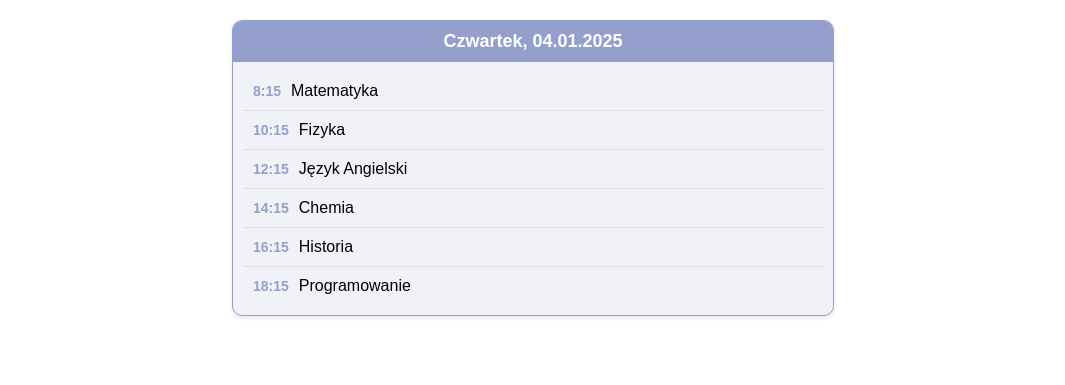
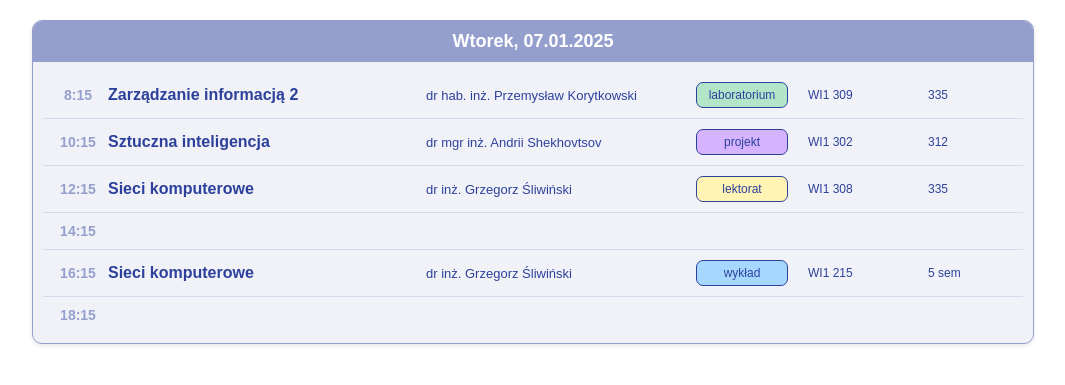
Before and after one commit to exITnerd/Skibidi-GPT, a PHP site: template schedule-app/src/Views/schedule/one_tab_day.php in a window 1280 px wide. Shown: the top 385 px of the page, without its empty margins (107-1172 px from the left). Run offline with PHP 8.4, Linux system fonts and the light colour scheme; the template is opened without the code that fills it, so the values that code supplies are empty.

Commit message:
update one day css

```diff
--- a/schedule-app/src/Views/schedule/one_tab_day.php
+++ b/schedule-app/src/Views/schedule/one_tab_day.php
@@ -12,13 +12,14 @@
             padding: 0;
         }
         .daily-schedule {
-            max-width: 600px;
+            max-width: 1000px;
             margin: 20px auto;
             border: 1px solid #959FCD;
             border-radius: 10px;
             background-color: #f0f2f7;
             box-shadow: 0 2px 4px rgba(0, 0, 0, 0.1);
             overflow: hidden;
+
         }
         .daily-schedule-header {
             background-color: #959FCD;
@@ -34,9 +35,9 @@
         .daily-schedule-row {
             display: flex;
             align-items: center;
-            justify-content: space-between;
+            justify-content: flex-start;
             padding: 10px;
-            border-bottom: 1px solid #e0e0e0;
+            border-bottom: 1px solid rgba(149, 159, 205, 0.3);
         }
         .daily-schedule-row:last-child {
             border-bottom: none;
@@ -45,44 +46,180 @@
             color: #959FCD;
             font-size: 14px;
             font-weight: bold;
-        }
+            text-align: center;
+            display: flex;
+            align-items: center;
+            justify-content: center;
+        min-width: 50px;}
+
         .task-slot {
             flex: 1;
             text-align: left;
-            margin-left: 10px;
-            color: #000;
+            margin-left: 5px;
+            margin-right: 5px;
+            color: #2D419C;
+            font-size: 16px;
+            max-width: 300px;
+            border: 0px solid #2D419C;
+            font-weight: bold;
+
+
+        }
+
+        .tutor {
+            flex: 1;
+            text-align: left;
+            margin-left: 5px;
+            margin-right: 5px;
+            color: #2D419C;
+            font-size: 13px;
+            border: 0px solid #2D419C;
+            padding: 5px 10px;
+            max-width: 250px;
+
+        }
+
+        .type-lab {
+            flex: 1;
+            text-align: center;
+            font-size: 12px;
+            color: #2D419C;
+            border: 1px solid #2D419C;
+            border-radius: 7px;
+            padding: 5px 10px;
+            background-color: #B3E6C9;
+            margin-left: 5px;
+            margin-right: 5px;
+            max-width: 70px;
+        }
+        .type-wyk {
+            flex: 1;
+            padding: 5px 10px;
+            font-size: 12px;
+            text-align: center;
+            background-color: #A6D8FF;
+            color: #2D419C;
+            border: 1px solid #2D419C;
+            border-radius: 7px;
+            margin-left: 5px;
+            margin-right: 5px;
+            max-width: 70px;}
+
+        .type-aud {
+            flex: 1;
+            padding: 5px 10px;
+            font-size: 12px;
+            text-align: center;
+            background-color: #FFD1A6;
+            color: #2D419C;
+            border: 1px solid #2D419C;
+            border-radius: 7px;
+            margin-left: 5px;
+            margin-right: 5px;
+            max-width: 70px;}
+
+        .type-lek {
+            flex: 1;
+            padding: 5px 10px;
+            font-size: 12px;
+            text-align: center;
+            background-color: #FFF4B3;
+            color: #2D419C;
+            border: 1px solid #2D419C;
+            border-radius: 7px;
+            margin-left: 5px;
+            margin-right: 5px;
+            max-width: 70px;}
+
+        .type-pro {
+            flex: 1;
+            padding: 5px 10px;
+            font-size: 12px;
+            text-align: center;
+            background-color: #D6B3FF;
+            color: #2D419C;
+            border: 1px solid #2D419C;
+            border-radius: 7px;
+            margin-left: 5px;
+            margin-right: 5px;
+            max-width: 70px;}
+
+        .group {
+            flex: 1;
+            text-align: left;
+            margin-left: 20px;
+            white-space: nowrap;
+            color: #2D419C;
+            font-size: 12px;
+            justify-content: right;
+            border: 0px solid #2D419C;
+            padding: 5px 10px;
+            margin-left: 5px;
+            margin-right: 5px;
+            max-width: 70px;
+        }
+
+        .room {
+            flex: 1;
+            text-align: left;
+            margin-left: 20px;
+            white-space: nowrap;
+            color: #2D419C;
+            font-size: 12px;
+            justify-content: right;
+            border: 0px solid #2D419C;
+            padding: 5px 10px;
+            margin-left: 5px;
+            margin-right: 5px;
+            max-width: 90px;
         }
     </style>
 </head>
 <body>
 <div class="daily-schedule">
     <div class="daily-schedule-header">
-        Czwartek, 04.01.2025
+        Wtorek, 07.01.2025
     </div>
     <div class="daily-schedule-body">
         <div class="daily-schedule-row">
             <div class="time-slot">8:15</div>
-            <div class="task-slot">Matematyka</div>
+            <div class="task-slot">Zarządzanie informacją 2</div>
+            <div class="tutor">dr hab. inż. Przemysław Korytkowski</div>
+            <div class="type-lab">laboratorium</div>
+            <div class="room">WI1 309</div>
+            <div class="group">335</div>
         </div>
         <div class="daily-schedule-row">
             <div class="time-slot">10:15</div>
-            <div class="task-slot">Fizyka</div>
+            <div class="task-slot">Sztuczna inteligencja</div>
+            <div class="tutor">dr mgr inż. Andrii Shekhovtsov</div>
+            <div class="type-pro">projekt</div>
+            <div class="room">WI1 302</div>
+            <div class="group">312</div>
         </div>
         <div class="daily-schedule-row">
             <div class="time-slot">12:15</div>
-            <div class="task-slot">Język Angielski</div>
+            <div class="task-slot">Sieci komputerowe</div>
+            <div class="tutor">dr inż. Grzegorz Śliwiński</div>
+            <div class="type-lek">lektorat</div>
+            <div class="room">WI1 308</div>
+            <div class="group">335</div>
         </div>
         <div class="daily-schedule-row">
             <div class="time-slot">14:15</div>
-            <div class="task-slot">Chemia</div>
+            <div class="task-slot"></div>
         </div>
         <div class="daily-schedule-row">
             <div class="time-slot">16:15</div>
-            <div class="task-slot">Historia</div>
+            <div class="task-slot">Sieci komputerowe</div>
+            <div class="tutor">dr inż. Grzegorz Śliwiński</div>
+            <div class="type-wyk">wykład</div>
+            <div class="room">WI1 215</div>
+            <div class="group">5 sem</div>
         </div>
         <div class="daily-schedule-row">
             <div class="time-slot">18:15</div>
-            <div class="task-slot">Programowanie</div>
+            <div class="task-slot"></div>
         </div>
     </div>
 </div>
```
